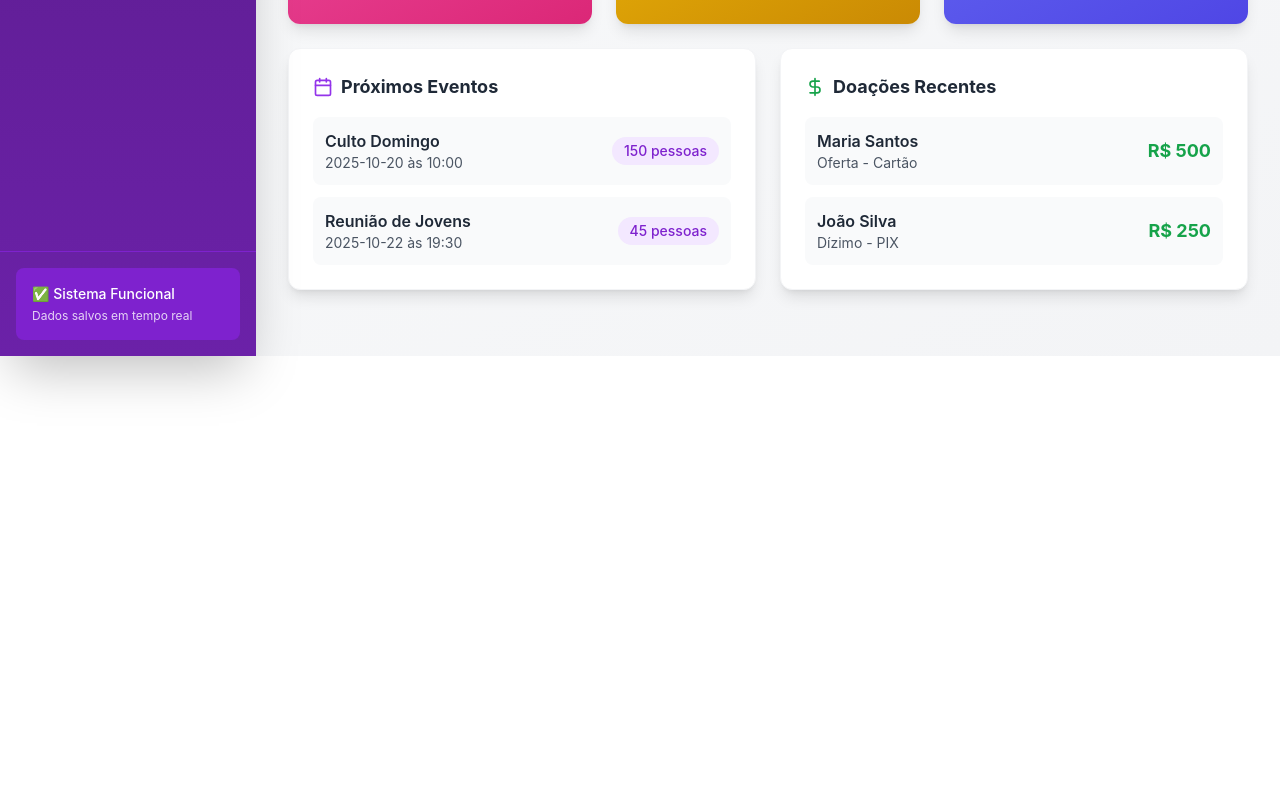
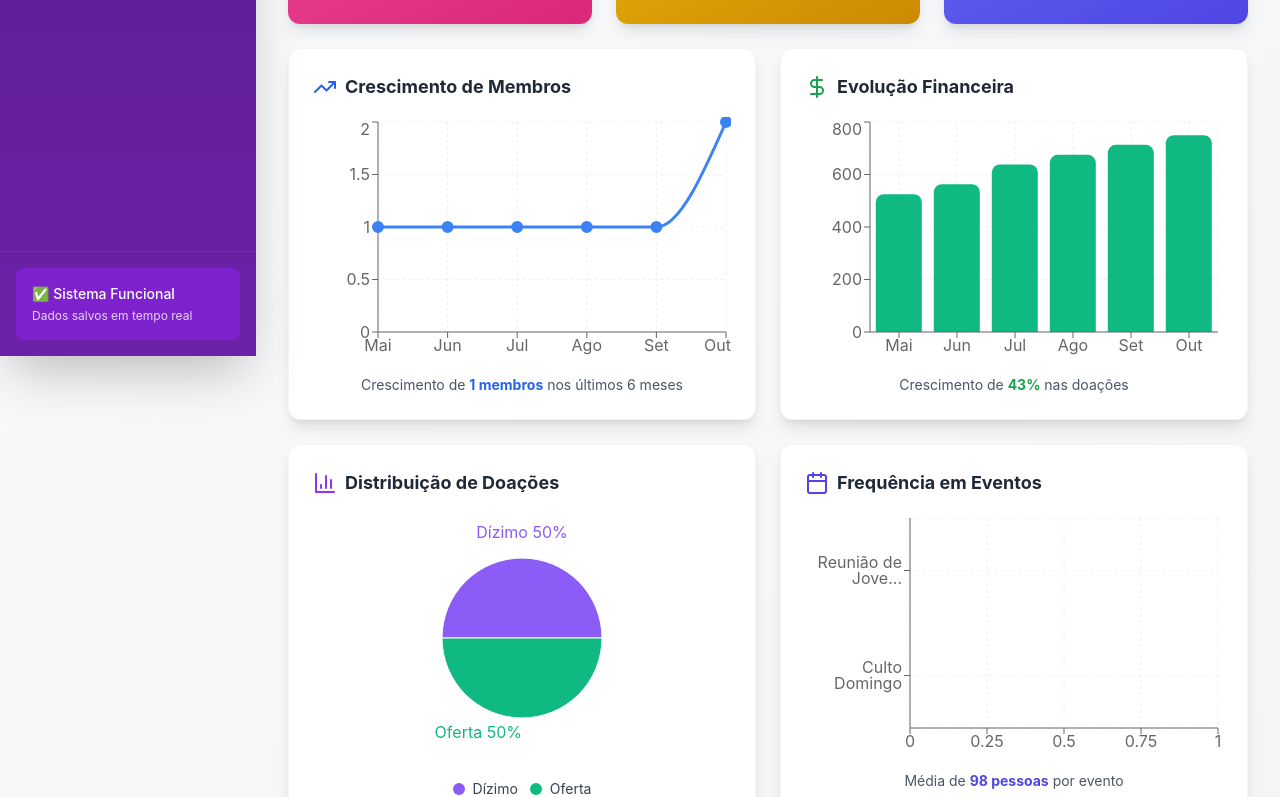
Before and after one commit to nathalianespoli/igreja360-sistema, a Next.js app: page / in a window 1280 px wide. Shown: the part 444-1241 px from the top of the page. Before the commit the page ends 800 px from the top, so only its background shows below. Built offline with nearby package versions, Linux system fonts and the light colour scheme.

Commit message:
Update index.js

```diff
--- a/pages/index.js
+++ b/pages/index.js
@@ -6,7 +6,7 @@
 // ==========================================
 
 import React, { useState, useEffect } from 'react';
-import { Users, DollarSign, Calendar, BarChart3, Plus, Search, Menu, X, Heart, Phone, Mail, MapPin, Save, Trash2, Edit, TrendingUp } from 'lucide-react';
+import { Users, DollarSign, Calendar, BarChart3, Plus, Search, Menu, X, Heart, Phone, Mail, MapPin, Save, Trash2, Edit, TrendingUp, UserPlus, Home } from 'lucide-react';
 import { LineChart, Line, BarChart, Bar, XAxis, YAxis, CartesianGrid, Tooltip, Legend, ResponsiveContainer, PieChart, Pie, Cell } from 'recharts';
 
 // ==========================================
@@ -257,7 +257,44 @@ export default function ChurchManagementSystem() {
     </div>
   );
 
-  const Dashboard = () => (
+  const Dashboard = () => {
+    // Dados para gráfico de crescimento de membros (últimos 6 meses)
+    const memberGrowthData = [
+      { mes: 'Mai', membros: members.length > 0 ? Math.max(1, members.length - 25) : 0 },
+      { mes: 'Jun', membros: members.length > 0 ? Math.max(1, members.length - 20) : 0 },
+      { mes: 'Jul', membros: members.length > 0 ? Math.max(1, members.length - 15) : 0 },
+      { mes: 'Ago', membros: members.length > 0 ? Math.max(1, members.length - 10) : 0 },
+      { mes: 'Set', membros: members.length > 0 ? Math.max(1, members.length - 5) : 0 },
+      { mes: 'Out', membros: members.length || 0 },
+    ];
+
+    // Dados para gráfico de doações (últimos 6 meses)
+    const donationGrowthData = [
+      { mes: 'Mai', valor: stats.monthlyDonations > 0 ? Math.round(stats.monthlyDonations * 0.7) : 0 },
+      { mes: 'Jun', valor: stats.monthlyDonations > 0 ? Math.round(stats.monthlyDonations * 0.75) : 0 },
+      { mes: 'Jul', valor: stats.monthlyDonations > 0 ? Math.round(stats.monthlyDonations * 0.85) : 0 },
+      { mes: 'Ago', valor: stats.monthlyDonations > 0 ? Math.round(stats.monthlyDonations * 0.9) : 0 },
+      { mes: 'Set', valor: stats.monthlyDonations > 0 ? Math.round(stats.monthlyDonations * 0.95) : 0 },
+      { mes: 'Out', valor: stats.monthlyDonations || 0 },
+    ];
+
+    // Dados para gráfico de tipos de doação (Pizza)
+    const donationTypeData = [
+      { name: 'Dízimo', value: donations.filter(d => d.type === 'Dízimo').length || 1 },
+      { name: 'Oferta', value: donations.filter(d => d.type === 'Oferta').length || 1 },
+      { name: 'Missões', value: donations.filter(d => d.type === 'Missões').length || 0 },
+      { name: 'Outros', value: donations.filter(d => !['Dízimo', 'Oferta', 'Missões'].includes(d.type)).length || 0 },
+    ].filter(item => item.value > 0);
+
+    const COLORS = ['#8b5cf6', '#10b981', '#f59e0b', '#3b82f6'];
+
+    // Dados para frequência de eventos
+    const eventAttendanceData = events.slice(0, 6).map(event => ({
+      nome: event.title.length > 15 ? event.title.substring(0, 15) + '...' : event.title,
+      presença: event.attendees
+    }));
+
+    return (
       <div className="space-y-6">
         <div className="grid grid-cols-1 md:grid-cols-2 lg:grid-cols-3 gap-6">
           {[
@@ -277,6 +314,136 @@ export default function ChurchManagementSystem() {
               <p className="text-sm opacity-90">{stat.label}</p>
             </div>
           ))}
+        </div>
+
+        {/* GRÁFICOS NOVOS */}
+        <div className="grid grid-cols-1 lg:grid-cols-2 gap-6">
+          {/* Gráfico de Crescimento de Membros */}
+          <div className="bg-white rounded-xl p-6 shadow-lg border border-gray-100">
+            <div className="flex items-center gap-2 mb-4">
+              <TrendingUp className="text-blue-600" size={24} />
+              <h3 className="text-lg font-bold text-gray-800">Crescimento de Membros</h3>
+            </div>
+            <ResponsiveContainer width="100%" height={250}>
+              <LineChart data={memberGrowthData}>
+                <CartesianGrid strokeDasharray="3 3" stroke="#f0f0f0" />
+                <XAxis dataKey="mes" stroke="#666" />
+                <YAxis stroke="#666" />
+                <Tooltip
+                  contentStyle={{ backgroundColor: '#fff', border: '1px solid #e5e7eb', borderRadius: '8px' }}
+                  labelStyle={{ color: '#374151', fontWeight: 'bold' }}
+                />
+                <Line
+                  type="monotone"
+                  dataKey="membros"
+                  stroke="#3b82f6"
+                  strokeWidth={3}
+                  dot={{ fill: '#3b82f6', strokeWidth: 2, r: 5 }}
+                  activeDot={{ r: 7 }}
+                />
+              </LineChart>
+            </ResponsiveContainer>
+            <p className="text-sm text-gray-600 text-center mt-2">
+              Crescimento de <span className="font-bold text-blue-600">
+                {memberGrowthData.length > 1 ? memberGrowthData[memberGrowthData.length - 1].membros - memberGrowthData[0].membros : 0} membros
+              </span> nos últimos 6 meses
+            </p>
+          </div>
+
+          {/* Gráfico de Evolução Financeira */}
+          <div className="bg-white rounded-xl p-6 shadow-lg border border-gray-100">
+            <div className="flex items-center gap-2 mb-4">
+              <DollarSign className="text-green-600" size={24} />
+              <h3 className="text-lg font-bold text-gray-800">Evolução Financeira</h3>
+            </div>
+            <ResponsiveContainer width="100%" height={250}>
+              <BarChart data={donationGrowthData}>
+                <CartesianGrid strokeDasharray="3 3" stroke="#f0f0f0" />
+                <XAxis dataKey="mes" stroke="#666" />
+                <YAxis stroke="#666" />
+                <Tooltip
+                  contentStyle={{ backgroundColor: '#fff', border: '1px solid #e5e7eb', borderRadius: '8px' }}
+                  labelStyle={{ color: '#374151', fontWeight: 'bold' }}
+                  formatter={(value) => `R$ ${value.toLocaleString('pt-BR')}`}
+                />
+                <Bar
+                  dataKey="valor"
+                  fill="#10b981"
+                  radius={[8, 8, 0, 0]}
+                />
+              </BarChart>
+            </ResponsiveContainer>
+            <p className="text-sm text-gray-600 text-center mt-2">
+              Crescimento de <span className="font-bold text-green-600">
+                {donationGrowthData.length > 1 ?
+                  Math.round(((donationGrowthData[donationGrowthData.length - 1].valor - donationGrowthData[0].valor) / donationGrowthData[0].valor) * 100) : 0}%
+              </span> nas doações
+            </p>
+          </div>
+        </div>
+
+        <div className="grid grid-cols-1 lg:grid-cols-2 gap-6">
+          {/* Gráfico de Tipos de Doação (Pizza) */}
+          <div className="bg-white rounded-xl p-6 shadow-lg border border-gray-100">
+            <div className="flex items-center gap-2 mb-4">
+              <BarChart3 className="text-purple-600" size={24} />
+              <h3 className="text-lg font-bold text-gray-800">Distribuição de Doações</h3>
+            </div>
+            <ResponsiveContainer width="100%" height={250}>
+              <PieChart>
+                <Pie
+                  data={donationTypeData}
+                  cx="50%"
+                  cy="50%"
+                  labelLine={false}
+                  label={({ name, percent }) => `${name} ${(percent * 100).toFixed(0)}%`}
+                  outerRadius={80}
+                  fill="#8884d8"
+                  dataKey="value"
+                >
+                  {donationTypeData.map((entry, index) => (
+                    <Cell key={`cell-${index}`} fill={COLORS[index % COLORS.length]} />
+                  ))}
+                </Pie>
+                <Tooltip />
+              </PieChart>
+            </ResponsiveContainer>
+            <div className="flex flex-wrap gap-3 justify-center mt-4">
+              {donationTypeData.map((item, index) => (
+                <div key={index} className="flex items-center gap-2">
+                  <div className="w-3 h-3 rounded-full" style={{ backgroundColor: COLORS[index % COLORS.length] }}></div>
+                  <span className="text-sm text-gray-700">{item.name}</span>
+                </div>
+              ))}
+            </div>
+          </div>
+
+          {/* Gráfico de Frequência em Eventos */}
+          <div className="bg-white rounded-xl p-6 shadow-lg border border-gray-100">
+            <div className="flex items-center gap-2 mb-4">
+              <Calendar className="text-indigo-600" size={24} />
+              <h3 className="text-lg font-bold text-gray-800">Frequência em Eventos</h3>
+            </div>
+            <ResponsiveContainer width="100%" height={250}>
+              <BarChart data={eventAttendanceData} layout="horizontal">
+                <CartesianGrid strokeDasharray="3 3" stroke="#f0f0f0" />
+                <XAxis type="number" stroke="#666" />
+                <YAxis dataKey="nome" type="category" stroke="#666" width={100} />
+                <Tooltip
+                  contentStyle={{ backgroundColor: '#fff', border: '1px solid #e5e7eb', borderRadius: '8px' }}
+                  labelStyle={{ color: '#374151', fontWeight: 'bold' }}
+                />
+                <Bar
+                  dataKey="presença"
+                  fill="#6366f1"
+                  radius={[0, 8, 8, 0]}
+                />
+              </BarChart>
+            </ResponsiveContainer>
+            <p className="text-sm text-gray-600 text-center mt-2">
+              Média de <span className="font-bold text-indigo-600">{stats.averageAttendance} pessoas</span> por evento
+            </p>
+          </div>
         </div>
 
         <div className="grid grid-cols-1 lg:grid-cols-2 gap-6">
@@ -328,6 +495,7 @@ export default function ChurchManagementSystem() {
         </div>
       </div>
     );
+  };
 
   const Members = () => (
     <div className="space-y-6">
```
Lines whose indentation alone changed are shown as unchanged.
